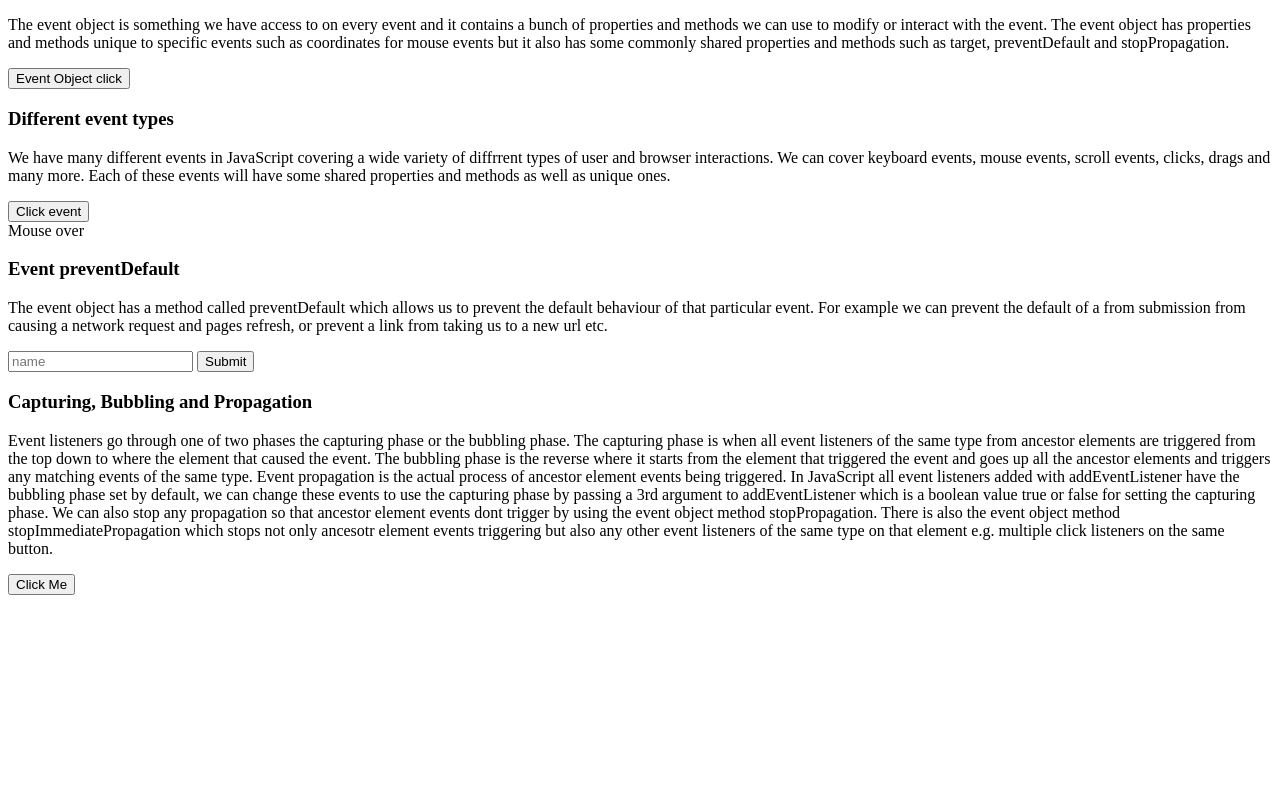
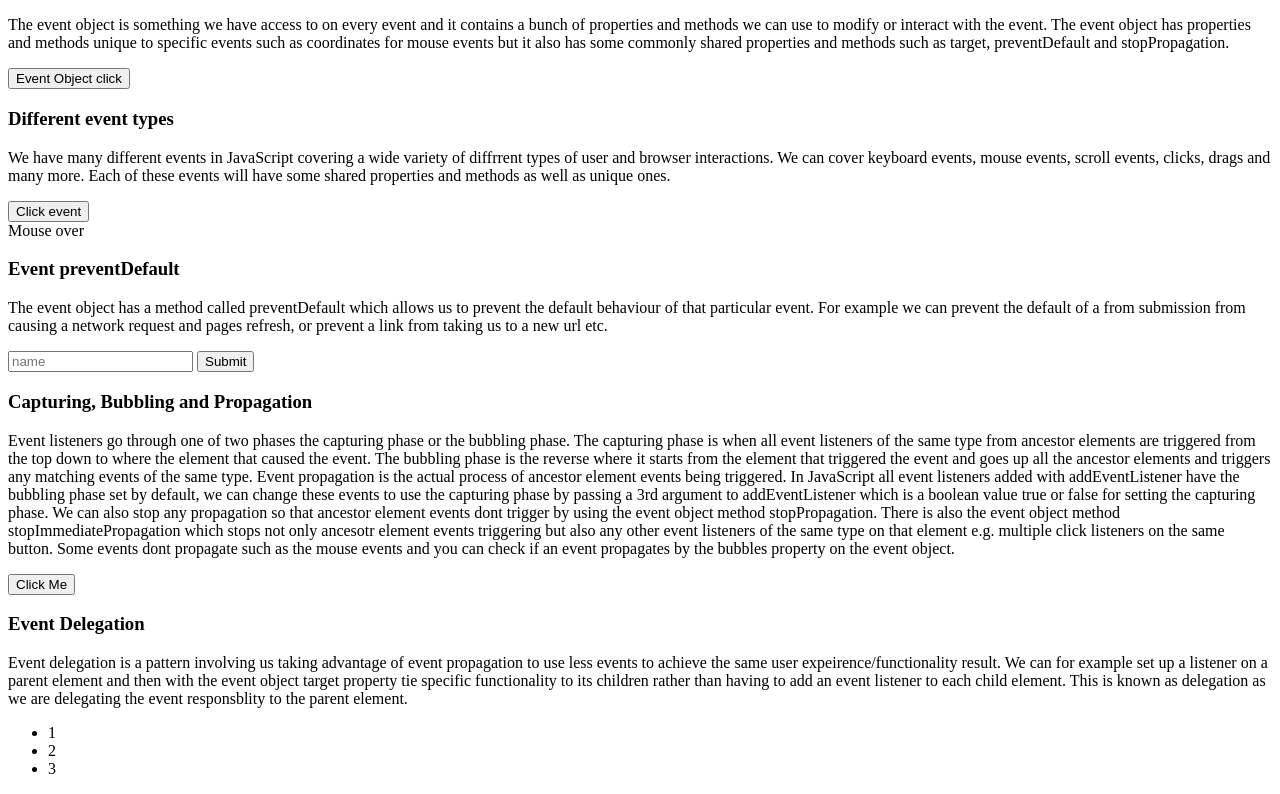
Before and after one commit to Adam-Harte/events, a plain HTML site: page index.html in a window 1280 px wide. Shown: the part 423-1217 px from the top of the page. Before the commit the page ends 1026 px from the top, so only its background shows below. Drawn offline with Linux system fonts and the light colour scheme.

Commit message:
event delegation added

```diff
--- a/app.js
+++ b/app.js
@@ -77,3 +77,9 @@ btn1.addEventListener('click', () => {
 		'I will not show as the earlier click event has been setup to call stopImmediatPropagation'
 	);
 });
+
+// event delegation
+const ul = document.querySelector('ul');
+ul.addEventListener('click', event => {
+	event.target.style.backgroundColor = 'red';
+});
--- a/index.html
+++ b/index.html
@@ -3,7 +3,7 @@
 	<head>
 		<meta charset="UTF-8" />
 		<meta name="viewport" content="width=device-width, initial-scale=1.0" />
-		<script src="app.js"></script>
+		<script src="app.js" defer></script>
 		<title>Events</title>
 	</head>
 	<body>
@@ -87,12 +87,29 @@
 			the event object method stopPropagation. There is also the event object
 			method stopImmediatePropagation which stops not only ancesotr element
 			events triggering but also any other event listeners of the same type on
-			that element e.g. multiple click listeners on the same button.
+			that element e.g. multiple click listeners on the same button. Some events
+			dont propagate such as the mouse events and you can check if an event
+			propagates by the bubbles property on the event object.
 		</p>
 		<div id="div1">
 			<div id="div2">
 				<button id="btn1">Click Me</button>
 			</div>
 		</div>
+		<h3>Event Delegation</h3>
+		<p>
+			Event delegation is a pattern involving us taking advantage of event
+			propagation to use less events to achieve the same user
+			expeirence/functionality result. We can for example set up a listener on a
+			parent element and then with the event object target property tie specific
+			functionality to its children rather than having to add an event listener
+			to each child element. This is known as delegation as we are delegating
+			the event responsblity to the parent element.
+		</p>
+		<ul>
+			<li>1</li>
+			<li>2</li>
+			<li>3</li>
+		</ul>
 	</body>
 </html>
```
